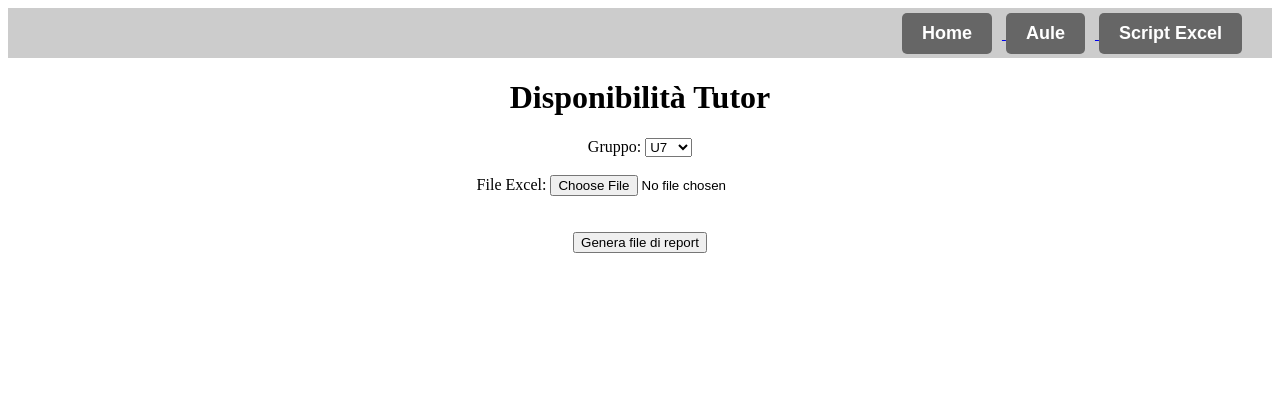
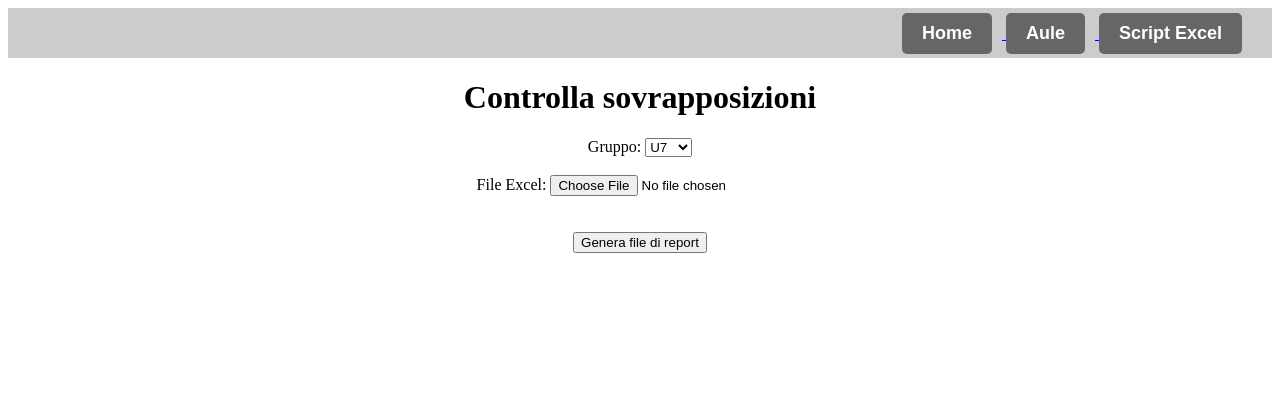
Before and after one commit to MattChen96/Tutor-Availability, a Flask app: page /controlla-sovrapposizioni in a window 1280 px wide. Shown: the top 420 px of the page. Run offline with Flask 3, Linux system fonts and the light colour scheme.

Commit message:
update controlla html

```diff
--- a/templates/controlla-sovrapposizioni.html
+++ b/templates/controlla-sovrapposizioni.html
@@ -13,7 +13,7 @@
     {% include 'dashboard.html' %}
 
     <div class="container">
-        <h1>Disponibilità Tutor</h1>
+        <h1>Controlla sovrapposizioni</h1>
         <form method="POST" enctype="multipart/form-data" action="/controlla-sovrapposizioni">
             <label for="gruppo">Gruppo:</label>
             <select id="gruppo" name="gruppo">
```
